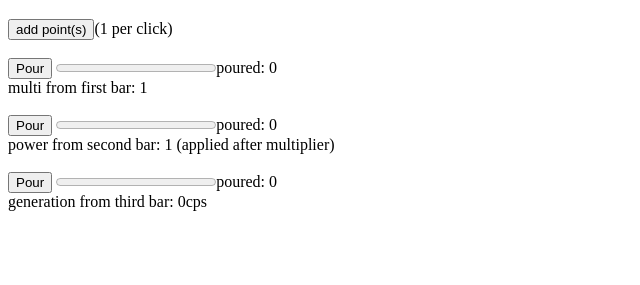
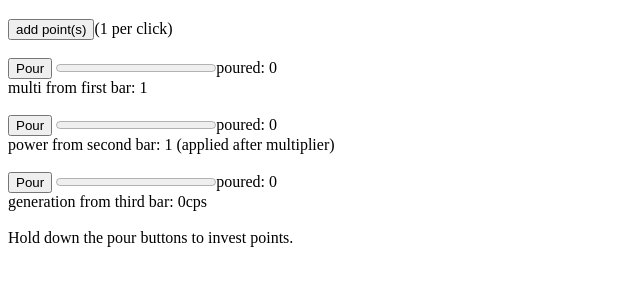
Before and after one commit to Robocittykat/minigame, a plain HTML site: page index.html in a window 1280 px wide. Shown: the part 61-346 px from the top of the page, without its empty margins (0-640 px from the left). Drawn offline with Linux system fonts and the light colour scheme.

Commit message:
Update index.html

```diff
--- a/index.html
+++ b/index.html
@@ -41,5 +41,6 @@
 		<text>power from second bar: <span id="powerDisplay">1</span> (applied after multiplier)</text><br><br>
 		<button onmousedown="pourKey.push(setInterval(() => {pour('gener')},10))" onmouseup="for(let i of pourKey){clearInterval(i)}">Pour</button> <progress id="gener" value='0' max='100'></progress><text>poured: <span id="generPoured">0</span></text><br>
 		<text>generation from third bar: <span id="generDisplay">0</span>cps</text><br><br>
+		<text>Hold down the pour buttons to invest points.</text>
 	</body>
 </html>
```
